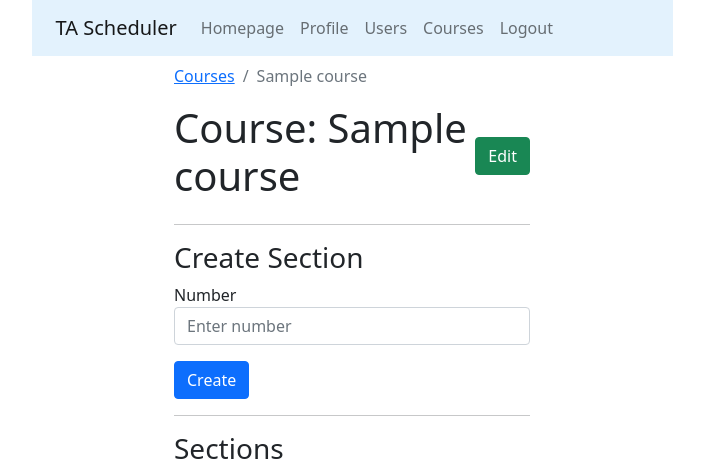
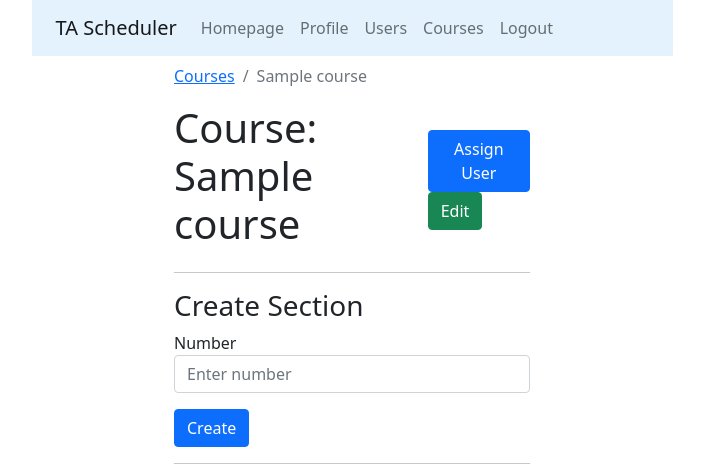
Before and after one commit to SiddharthPatel93/Djangoproject, a Django app: template scheduler/scheduler_app/templates/course.html in a window 1280 px wide. Shown: the top 470 px of the page, without its empty margins (288-992 px from the left). Run offline with Django 3.2, Linux system fonts and the light colour scheme; tables that the repository leaves empty hold one stand-in row (values such as "Sample post"); the template is opened without the code that fills it: values that come from a table or form of the project are taken from there, most other values are stand-ins (such as "Sample title", 1, 10 or a date in 2020).

Commit message:
Add assign user button to course page

```diff
--- a/scheduler/scheduler_app/templates/course.html
+++ b/scheduler/scheduler_app/templates/course.html
@@ -27,7 +27,10 @@
 
             <div class="d-flex justify-content-between align-items-center">
                 <h1>Course: {{ course.name }}</h1>
-                <a class="btn btn-success" href="/courses/{{ course.pk }}/edit/">Edit</a>
+                <div>
+                    <a class="btn btn-primary" href="/courses/{{ course.pk }}/assign/">Assign User</a>
+                    <a class="btn btn-success" href="/courses/{{ course.pk }}/edit/">Edit</a>
+                </div>
             </div>
             <hr>
 
```
